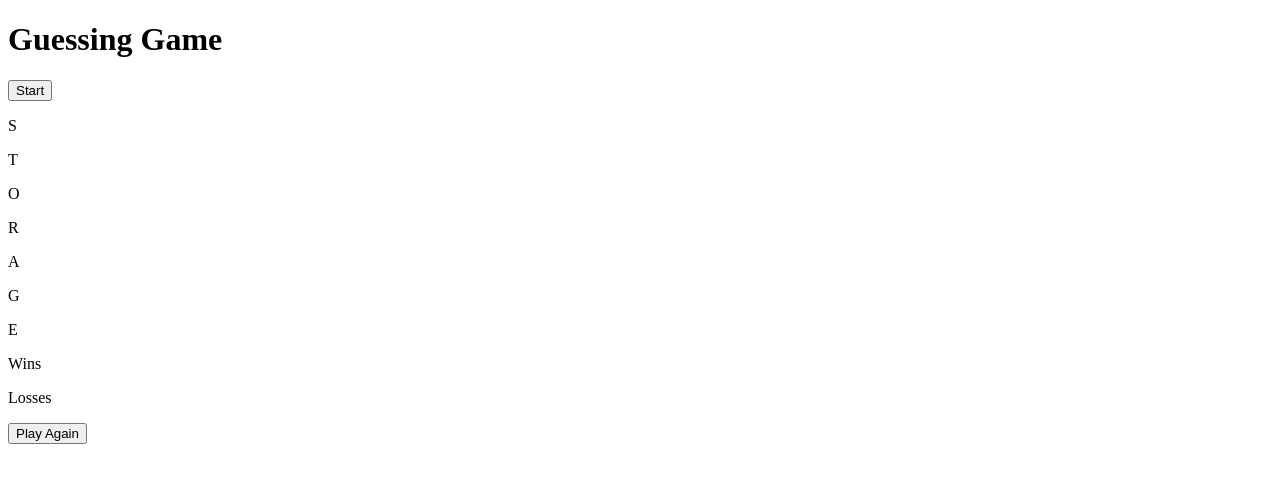
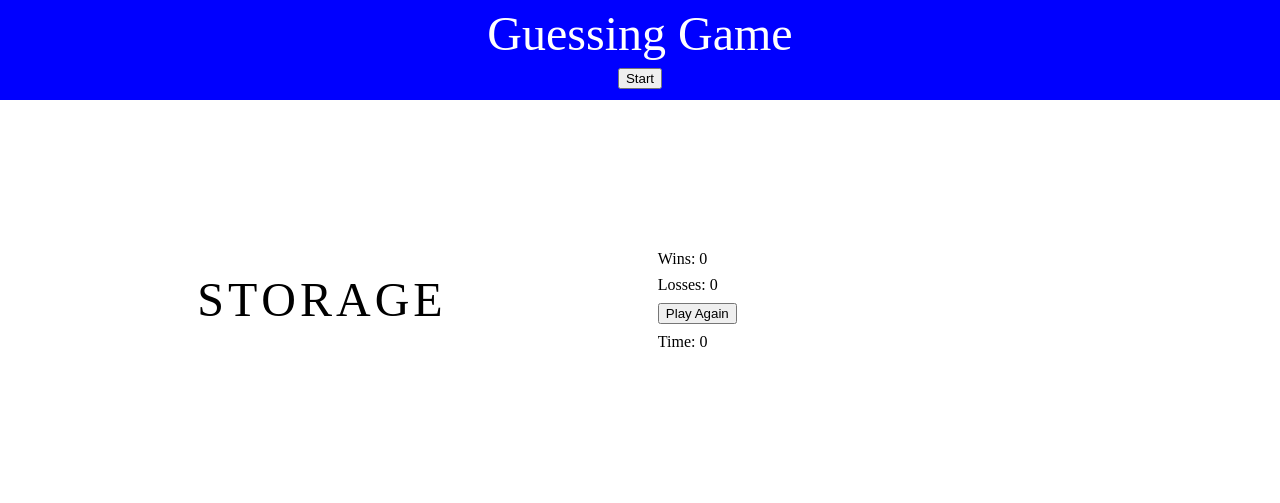
Before and after one commit to GeminiAd/guessing-game, a plain HTML site: page index.html in a window 1280 px wide. Drawn offline with Linux system fonts and the light colour scheme.

Commit message:
added styling to each section

```diff
--- a/assets/css/style.css
+++ b/assets/css/style.css
@@ -0,0 +1,68 @@
+* {
+    box-sizing: border-box;
+}
+
+
+header {
+    width: 100%;
+    height: 100px;
+
+    background-color: blue;
+
+    display: flex;
+    flex-direction: column;
+    align-items: center;
+}
+
+h1 {
+    margin: 5px;
+    padding: 5px;
+
+    font-size: 48px;
+
+    color: white;
+}
+
+main {
+    height: 400px;
+
+    display: flex;
+    flex-direction: row;
+}
+
+.target-word-section {
+    width: 48%;
+
+    margin: 1%;
+
+    display: flex;
+    align-items: center;
+    justify-content: center;
+}
+
+.play-card {
+    width: 48%;
+
+    margin: 1%;
+
+    display: flex;
+    flex-direction: column;
+    align-items: left;
+    justify-content: center;
+}
+
+li {
+    font-size: 48px;
+
+    display: inline;
+}
+
+.play-again-button {
+    width : max-content;
+
+    margin: 5px;
+}
+
+p {
+    margin: 5px;
+}
--- a/index.html
+++ b/index.html
@@ -4,33 +4,37 @@
         <meta charset="UTF-8">
         <meta http-equiv="X-UA-Compatible" content="IE=edge">
         <meta name="viewport" content="width=device-width, initial-scale=1.0">
-        <link rel="stylesheet" src="./assets/css/reset.css">
-        <link rel="stylesheet" src="./assets/css/style.css">
+        <link rel="stylesheet" href="./assets/css/reset.css">
+        <link rel="stylesheet" href="./assets/css/style.css">
         <title>Guessing Game</title>
     </head>
 
+    <body>
         <header>
             <h1>Guessing Game</h1>
             <button class="start">Start</button>
         </header>
 
-    <body>
-        <section class = "target word">
-            <p>S</p>
-            <p>T</p>
-            <p>O</p>
-            <p>R</p>
-            <p>A</p>
-            <p>G</p>
-            <p>E</p>
+        <main>
+            <section class = "target-word-section">
+                <ul class="terget-word">
+                    <li class="letter">S</li>
+                    <li class="letter">T</li>
+                    <li class="letter">O</li>
+                    <li class="letter">R</li>
+                    <li class="letter">A</li>
+                    <li class="letter">G</li>
+                    <li class="letter">E</li>
+                </ul>
             </section>
 
-        <section class = "play card">
-            <p>Wins</p>
-            <p>Losses</p>
-            <button>Play Again</button>
-            <section class = "timer"></section>
+            <section class = "play-card">
+                <p>Wins: <span id="num-wins">0</span></p>
+                <p>Losses: <span id="num-losses">0</span></p>
+                <button class="play-again-button">Play Again</button>
+                <p class = "timer">Time: <span id="time">0</span></p>
             </section>
+        </main>
 
         <script src="./assets/js/script.js"></script>
     </body>
```
Lines whose indentation alone changed are shown as unchanged.
